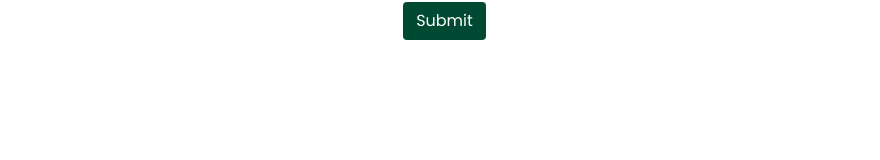
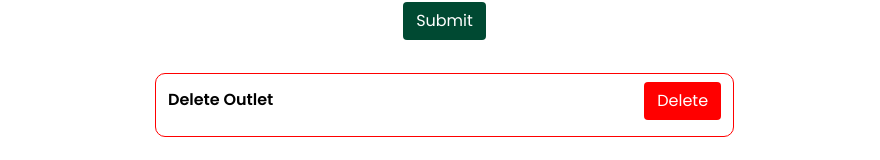
Before and after one commit to mridul549/ownerweb, a React (Create React App) app: page /dashboard/outlet/edit in a window 1280 px wide. Shown: the part 1713-1873 px from the top of the page, without its empty margins (300-1180 px from the left). Before the commit the page ends 1795 px from the top, so only its background shows below. Built offline with nearby package versions, Linux system fonts and the light colour scheme; no server answers.

Commit message:
update outlet complete

```diff
--- a/src/Components/Outletdetails.js
+++ b/src/Components/Outletdetails.js
@@ -4,6 +4,7 @@ import Spinner from "./Spinner";
 import "../css/outletdetails.css";
 import OutletContext from "../context/outlet/outletContext";
 import { useLocation } from "react-router-dom";
+import { Modal, Button } from "react-bootstrap";
 import { toast } from "react-toastify";
 import "react-toastify/dist/ReactToastify.css";
 
@@ -13,6 +14,10 @@ export default function Outletdetails() {
     const inputRef = useRef(null);
     const [loading, setLoading] = useState(false);
     const navigate = useNavigate();
+    const [isConfirmModalOpen, setIsConfirmModalOpen] = useState({
+        state: false,
+    });
+
     const location = useLocation();
     const [checkBoxState, setCheckBoxState] = useState({
         monday: false,
@@ -58,62 +63,32 @@ export default function Outletdetails() {
 
         let timings = {
             monday: {
-                open:
-                    formstate.monopen.length === 1 ? formstate.monopen[0] : "",
-                close:
-                    formstate.monclose.length === 1
-                        ? formstate.monclose[0]
-                        : "",
+                open: formstate.monopen,
+                close: formstate.monclose,
             },
             tuesday: {
-                open:
-                    formstate.tueopen.length === 1 ? formstate.tueopen[0] : "",
-                close:
-                    formstate.tueclose.length === 1
-                        ? formstate.tueclose[0]
-                        : "",
+                open: formstate.tueopen,
+                close: formstate.tueclose,
             },
             wednesday: {
-                open:
-                    formstate.wedopen.length === 1 ? formstate.wedopen[0] : "",
-                close:
-                    formstate.wedclose.length === 1
-                        ? formstate.wedclose[0]
-                        : "",
+                open: formstate.wedopen,
+                close: formstate.wedclose,
             },
             thursday: {
-                open:
-                    formstate.thuropen.length === 1
-                        ? formstate.thuropen[0]
-                        : "",
-                close:
-                    formstate.thurclose.length === 1
-                        ? formstate.thurclose[0]
-                        : "",
+                open: formstate.thuropen,
+                close: formstate.thurclose,
             },
             friday: {
-                open:
-                    formstate.friopen.length === 1 ? formstate.friopen[0] : "",
-                close:
-                    formstate.friclose.length === 1
-                        ? formstate.friclose[0]
-                        : "",
+                open: formstate.friopen,
+                close: formstate.friclose,
             },
             saturday: {
-                open:
-                    formstate.satopen.length === 1 ? formstate.satopen[0] : "",
-                close:
-                    formstate.satclose.length === 1
-                        ? formstate.satclose[0]
-                        : "",
+                open: formstate.satopen,
+                close: formstate.satclose,
             },
             sunday: {
-                open:
-                    formstate.sunopen.length === 1 ? formstate.sunopen[0] : "",
-                close:
-                    formstate.sunclose.length === 1
-                        ? formstate.sunclose[0]
-                        : "",
+                open: formstate.sunopen,
+                close: formstate.sunclose,
             },
         };
         console.log(JSON.stringify(address));
@@ -135,7 +110,7 @@ export default function Outletdetails() {
         }
         if (location.pathname === "/dashboard/outlet/edit") {
             const response = await fetch(
-                `http://localhost:3001/outlet/updateOutlet/${localStorage.getItem(
+                `https://flavr.tech/outlet/updateOutlet/${localStorage.getItem(
                     "selectedOutlet"
                 )}`,
                 {
@@ -156,26 +131,27 @@ export default function Outletdetails() {
                 });
             }
         } else {
-            // const response = await fetch(
-            //     `https://flavr.tech/outlet/addOutlet`,
-            //     {
-            //         method: "POST",
-            //         headers: {
-            //             Authorization:
-            //                 "Bearer " + localStorage.getItem("token"),
-            //         },
-            //         body: outletFormData,
-            //     }
-            // );
-            // const json = await response.json();
-            // setLoading(false);
-            // if (json.message === "Outlet added successfully") {
-            //     navigate("/dashboard/menu");
-            // }
+            const response = await fetch(
+                `https://flavr.tech/outlet/addOutlet`,
+                {
+                    method: "POST",
+                    headers: {
+                        Authorization:
+                            "Bearer " + localStorage.getItem("token"),
+                    },
+                    body: outletFormData,
+                }
+            );
+            const json = await response.json();
+            setLoading(false);
+            if (json.message === "Outlet added successfully") {
+                navigate("/dashboard/menu");
+            }
         }
     };
 
     function convert(timeString) {
+        console.log(timeString);
         const [time, period] = timeString.split(" ");
         const [hours, minutes] = time.split(":");
 
@@ -202,11 +178,6 @@ export default function Outletdetails() {
         } else {
             setformstate({ ...formstate, [e.target.name]: e.target.value });
         }
-        console.log(formstate.addressline1);
-        console.log(formstate.city);
-        console.log(formstate.pincode);
-        console.log(formstate.state);
-        console.log(formstate.country);
     };
 
     const checkboxOnChange = (event) => {
@@ -332,8 +303,46 @@ export default function Outletdetails() {
         fetchdata();
     }, [location]);
 
+    const handleCloseConfirmModal = () => {
+        setIsConfirmModalOpen({ state: false });
+    };
+
+    const handleDeleteModal = () => {
+        setIsConfirmModalOpen({ state: true });
+    };
+
     return (
         <>
+            <Modal
+                show={isConfirmModalOpen.state}
+                onHide={handleCloseConfirmModal}
+            >
+                <Modal.Header className="d-flex justify-content-center">
+                    <Modal.Title style={{ textAlign: "center" }}>
+                        Delete Outlet
+                    </Modal.Title>
+                </Modal.Header>
+                <Modal.Footer className="d-flex justify-content-center">
+                    <p>Are you sure you want to delete outlet?</p>
+                    <div className="row mt-3 d-flex justify-content-center">
+                        <div className="col-lg-6">
+                            <Button
+                                className=""
+                                variant="secondary"
+                                onClick={handleCloseConfirmModal}
+                            >
+                                No
+                            </Button>
+                        </div>
+                        <div className="col-lg-6">
+                            <Button variant="btn" className="yesBtn">
+                                Yes
+                            </Button>
+                        </div>
+                    </div>
+                </Modal.Footer>
+            </Modal>
+
             <div className="outermost-div">
                 <div className="first-div">
                     <h1 className="form-heading">{title}</h1>
@@ -862,6 +871,21 @@ export default function Outletdetails() {
                         </button>
                     </div>
                 </form>
+                <div className="delete-div">
+                    <div className="d-flex justify-content-between">
+                        <div className="col delete-txt-div">
+                            <p className="delete-txt">Delete Outlet</p>
+                        </div>
+                        <div className="col delete-btn-div">
+                            <button
+                                className="btn delete-btn"
+                                onClick={handleDeleteModal}
+                            >
+                                Delete
+                            </button>
+                        </div>
+                    </div>
+                </div>
             </div>
         </>
     );
--- a/src/css/outletdetails.css
+++ b/src/css/outletdetails.css
@@ -46,3 +46,42 @@
     font-size: small;
     color: rgb(197, 195, 195);
 }
+
+.delete-div {
+    margin-top: 2%;
+    margin-left: 15%;
+    margin-right: 15%;
+    padding-top: 1%;
+    padding-bottom: 1%;
+    border: 1px solid red;
+    border-radius: 10px;
+}
+
+.delete-txt-div {
+    text-align: left;
+    margin-left: 2%;
+}
+
+.delete-txt {
+    margin-top: 2%;
+}
+
+.delete-btn-div {
+    text-align: right;
+    margin-right: 2%;
+}
+
+.delete-btn {
+    background-color: red;
+    color: white;
+}
+
+.submit-btn:hover {
+    background-color: #017450;
+    color: white;
+}
+
+.delete-btn:hover {
+    background-color: rgb(249, 90, 90);
+    color: white;
+}
```
